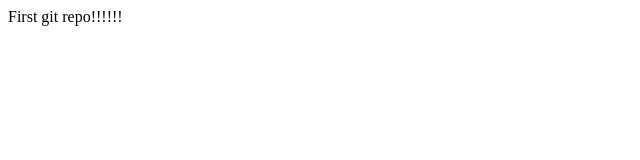
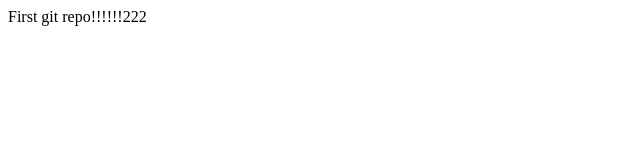
Before and after one commit to atsvirkun/git-demo, a plain HTML site: page index.html in a window 1280 px wide. Shown: the full height of the page, 0-640 px from the left. Drawn offline with Linux system fonts and the light colour scheme.

Commit message:
b1_2 commit

```diff
--- a/index.html
+++ b/index.html
@@ -3,6 +3,6 @@
     <title>Hello gt</title>
 </head>
 <body>
-    First git repo!!!!!!
+    First git repo!!!!!!222
 </body>
 </html>
```
